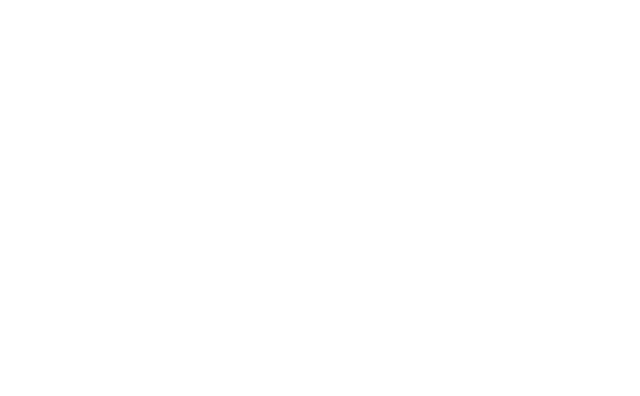
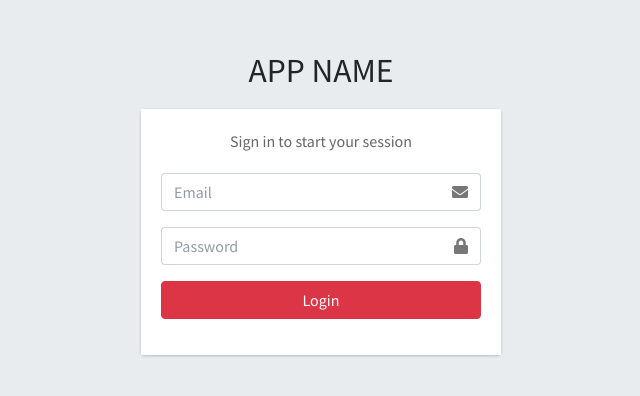
Before and after one commit to boyeoffice/adminlte-3-react, a React (Vite) app: page /login in a window 1280 px wide. Before the commit this address had no page. Shown: the part 200-596 px from the top of the page, without its empty margins (319-959 px from the left). Built offline with nearby package versions, Linux system fonts and the light colour scheme.

Commit message:
core: add input group component

```diff
--- a/src/App.tsx
+++ b/src/App.tsx
@@ -5,7 +5,10 @@
 import { useWindowSize } from './hooks/useWindowSize';
 
 import Dashboard from './pages/Dashboard';
-import Main from './modules/Main';
+import Login from './pages/login/Login';
+
+import Main from './modules/main/Main';
+
 import { setWindowSize } from './store/reducers/ui';
 import { calculateWindowSize } from './utils/helpers';
 
@@ -24,6 +27,7 @@
   return (
     <BrowserRouter>
       <Routes>
+        <Route path="/login" element={<Login />}></Route>
         <Route path="/" element={<Main />}>
           <Route path="/" element={<Dashboard />}></Route>
         </Route>
--- /dev/null
+++ b/src/components/input-group/InputGroup.tsx
@@ -0,0 +1,14 @@
+import React from 'react';
+
+export default () => {
+  return (
+    <div className="form-group input-group mb-3">
+      <input type="email" className="form-control" placeholder="Email" />
+        <div className="input-group-append">
+          <div className="input-group-text">
+            <span className="fas fa-envelope"></span>
+        </div>
+      </div>
+    </div>
+  );
+}
--- a/src/modules/Main.tsx
+++ b/src/modules/main/Main.tsx
@@ -2,9 +2,9 @@
 import {Outlet} from 'react-router-dom';
 import {useDispatch, useSelector} from 'react-redux';
 import {Gatekeeper} from 'gatekeeper-client-sdk';
-import {loadUser, logoutUser} from '../store/reducers/auth';
-import {toggleSidebarMenu} from '../store/reducers/ui';
-import {addWindowClass, removeWindowClass, sleep} from '../utils/helpers';
+import {loadUser, logoutUser} from '../../store/reducers/auth';
+import {toggleSidebarMenu} from '../../store/reducers/ui';
+import {addWindowClass, removeWindowClass, sleep} from '../../utils/helpers';
 import ControlSidebar from './control-sidebar/ControlSidebar';
 import Header from './header/Header';
 import MenuSidebar from './menu-sidebar/MenuSidebar';
--- a/src/modules/control-sidebar/ControlSidebar.tsx
+++ b/src/modules/main/control-sidebar/ControlSidebar.tsx
@@ -13,14 +13,14 @@
   toggleMenuChildIndent,
   toggleMenuItemFlat,
   toggleSidebarMenu
-} from '../../store/reducers/ui';
+} from '../../../store/reducers/ui';
 import {
   NAVBAR_DARK_VARIANTS,
   NAVBAR_LIGHT_VARIANTS,
   SIDEBAR_DARK_SKINS,
   SIDEBAR_LIGHT_SKINS
-} from '../../utils/themes';
-import useScrollPosition from '../../hooks/useScrollPosition';
+} from '../../../utils/themes';
+import useScrollPosition from '../../../hooks/useScrollPosition';
 import {PfCheckbox, PfSelect} from '@profabric/react-components';
 
 const ControlSidebar = () => {
--- a/src/modules/footer/Footer.tsx
+++ b/src/modules/main/footer/Footer.tsx
@@ -1,7 +1,7 @@
 import React from 'react';
 import {useTranslation} from 'react-i18next';
 import {DateTime} from 'luxon';
-import packageJSON from '../../../package.json';
+import packageJSON from '../../../../package.json';
 
 const Footer = () => {
   const [t] = useTranslation();
--- a/src/modules/header/Header.tsx
+++ b/src/modules/main/header/Header.tsx
@@ -2,7 +2,7 @@
 import {Link} from 'react-router-dom';
 import {useTranslation} from 'react-i18next';
 import {useDispatch, useSelector} from 'react-redux';
-import {toggleControlSidebar, toggleSidebarMenu} from '../../store/reducers/ui';
+import {toggleControlSidebar, toggleSidebarMenu} from '../../../store/reducers/ui';
 import MessagesDropdown from './messages-dropdown/MessagesDropdown';
 import NotificationsDropdown from './notifications-dropdown/NotificationsDropdown';
 import LanguagesDropdown from './languages-dropdown/LanguagesDropdown';
--- a/src/modules/header/user-dropdown/UserDropdown.tsx
+++ b/src/modules/main/header/user-dropdown/UserDropdown.tsx
@@ -3,7 +3,7 @@
 import {useDispatch, useSelector} from 'react-redux';
 import {DateTime} from 'luxon';
 import {useTranslation} from 'react-i18next';
-import {logoutUser} from '../../../store/reducers/auth';
+import {logoutUser} from '../../../../store/reducers/auth';
 import styled from 'styled-components';
 import {PfDropdown, PfImage} from '@profabric/react-components';
 
--- a/src/modules/menu-sidebar/MenuSidebar.tsx
+++ b/src/modules/main/menu-sidebar/MenuSidebar.tsx
@@ -1,11 +1,11 @@
 import React from 'react';
 import {useSelector} from 'react-redux';
 import {Link} from 'react-router-dom';
-import {MenuItem} from '../../components';
+import {MenuItem} from '../../../components';
 import {PfImage} from '@profabric/react-components';
 import styled from 'styled-components';
 // import {SidebarSearch} from '@app/components/sidebar-search/SidebarSearch';
-import i18n from '../../utils/i18n';
+import i18n from '../../../utils/i18n';
 
 export interface IMenuItem {
   name: string;
--- /dev/null
+++ b/src/pages/login/Login.tsx
@@ -0,0 +1,40 @@
+import React from 'react';
+
+import { setWindowClass } from '../../utils/helpers';
+
+import InputGroup from '../../components/input-group/InputGroup';
+
+const Login = () => {
+  setWindowClass('hold-transition login-page');
+  return (
+    <div className="login-page">
+      <div className="login-box">
+        <div className="login-logo">
+          <a><b>APP NAME</b></a>
+          </div>
+          <div className="card">
+            <div className="card-body login-card-body">
+              <p className="login-box-msg">Sign in to start your session</p>
+              <form>
+                <InputGroup />
+                        <div className="input-group mb-3">
+                          <input type="password" className="form-control" placeholder="Password" />
+                            <div className="input-group-append">
+                              <div className="input-group-text">
+                                <span className="fas fa-lock"></span>
+                                  </div>
+                                  </div>
+                                  </div>
+                                  <div className="social-auth-links text-center mb-3">
+                                    <button type="submit" className="btn btn-block btn-danger">Login</button>
+                                    </div>
+                                    <div className="text-center"></div>
+                                    </form>
+                                    </div>
+                                    </div>
+                                    </div>
+                                    </div>
+  )
+}
+
+export default Login;
```
Also changed, not shown: src/modules/main/header/languages-dropdown/LanguagesDropdown.tsx (renamed from src/modules/header/languages-dropdown/LanguagesDropdown.tsx), src/modules/main/header/messages-dropdown/MessagesDropdown.tsx (renamed from src/modules/header/messages-dropdown/MessagesDropdown.tsx), src/modules/main/header/notifications-dropdown/NotificationsDropdown.tsx (renamed from src/modules/header/notifications-dropdown/NotificationsDropdown.tsx).
